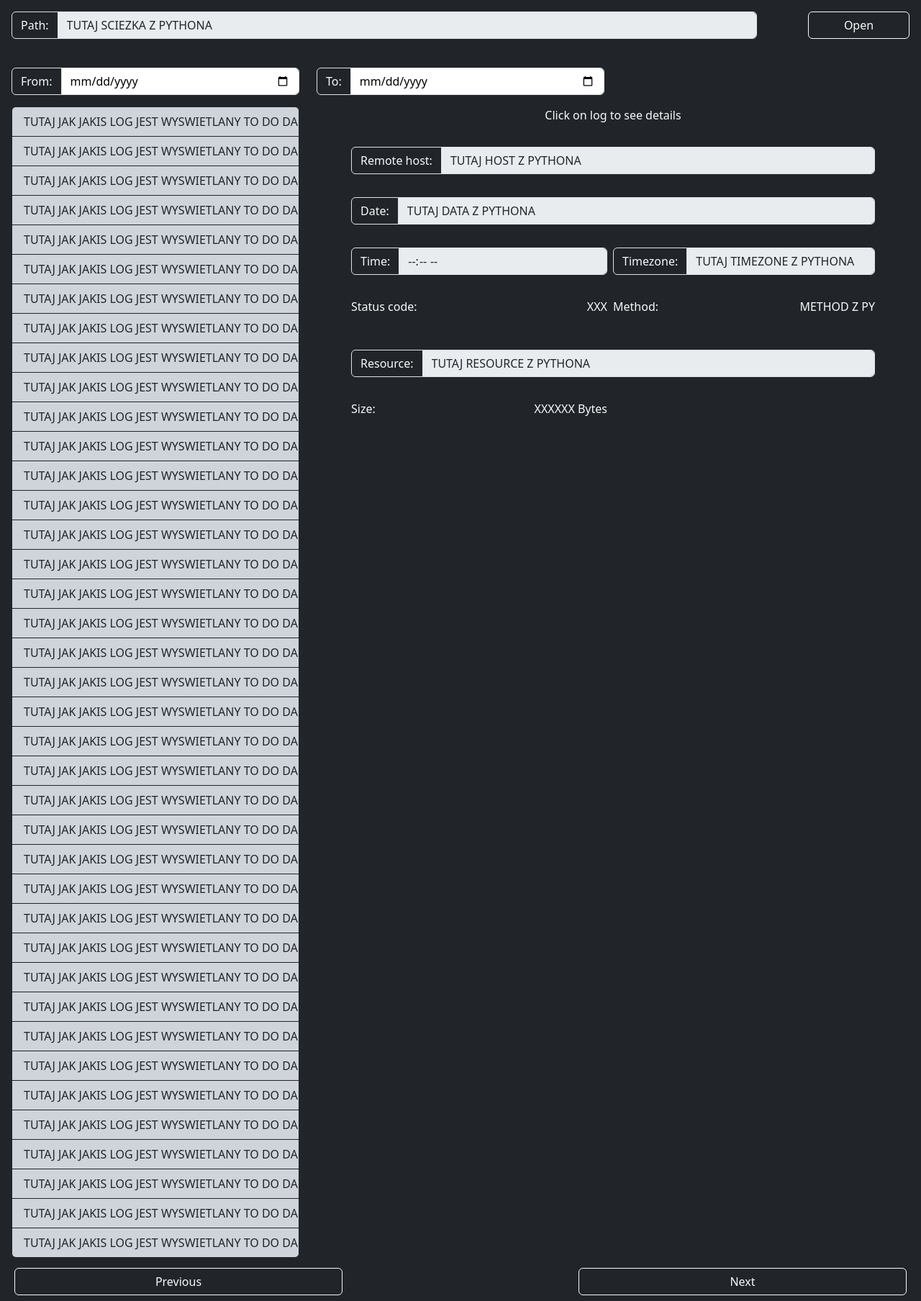
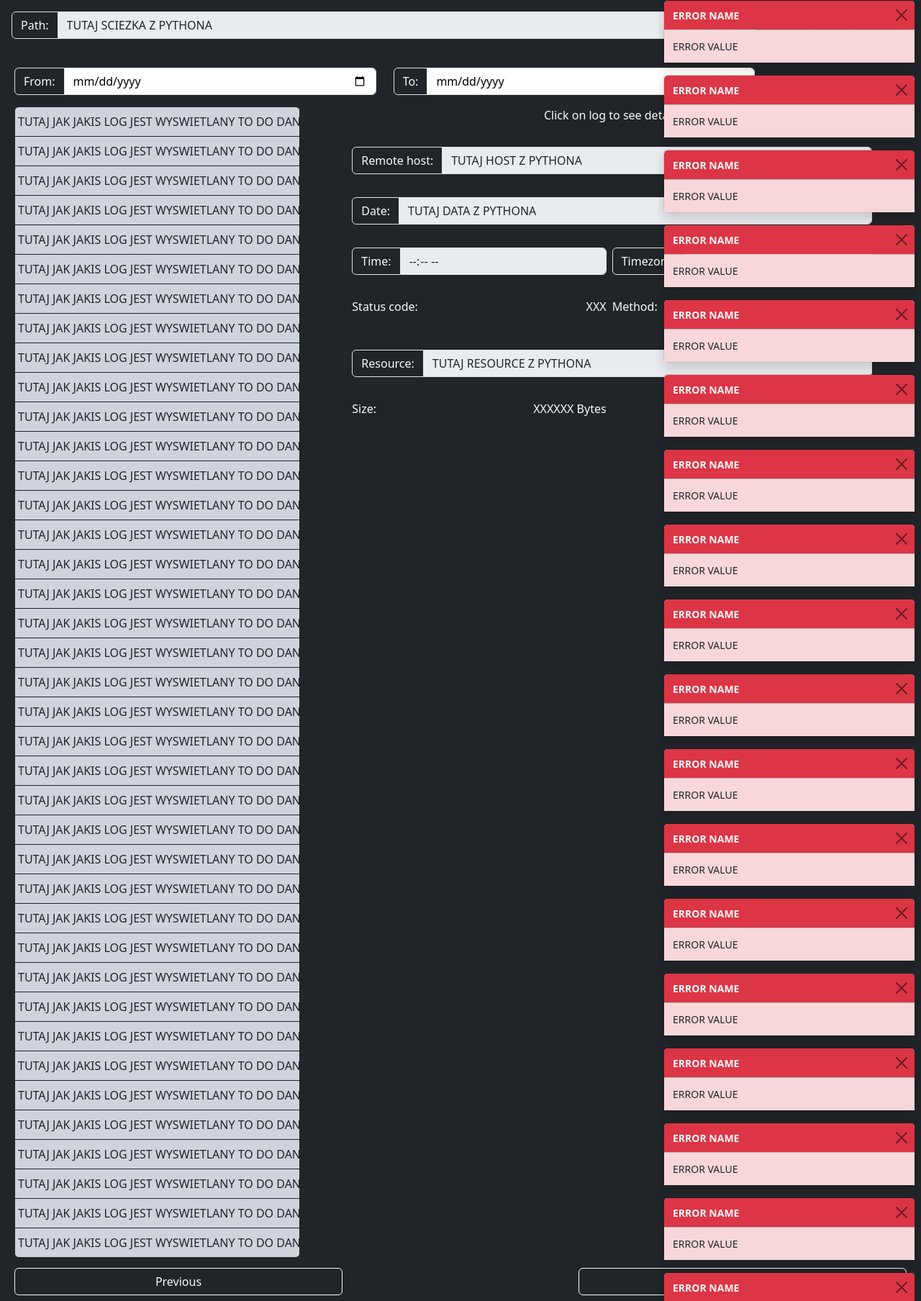
Before and after one commit to Matixy/golinski-zadrozny-grupa-4-jezyki-skryptowe-python, a Flask app: page / in a window 1280 px wide. Shown: the whole page at 72% size. Run offline with Flask 3, Linux system fonts and the light colour scheme; some libraries are stand-ins or nearby versions.

Commit message:
Created error template

```diff
--- a/Lista8/src/gui/templates/error.html
+++ b/Lista8/src/gui/templates/error.html
@@ -1,10 +1,9 @@
-<div class="toast active" role="alert" aria-live="assertive" aria-atomic="true">
+<div class="toast show mb-3 mx-2" role="alert" aria-live="assertive" aria-atomic="true">
   <div class="toast-header bg-danger">
-    <img src="..." class="rounded me-2" alt="...">
-    <strong class="me-auto">ERROR NAME</strong>
-    <button type="button" class="btn-close" data-bs-dismiss="toast" aria-label="Close"></button>
+    <strong class="me-auto text-light">ERROR NAME</strong>
+    <button type="button" class="btn-close btn btn-outline-light" data-bs-dismiss="toast" aria-label="Close"></button>
   </div>
-  <div class="toast-body danger-emphasis">
+  <div class="toast-body bg-danger-subtle text-dark">
     ERROR VALUE
   </div>
 </div>
--- a/Lista8/src/gui/templates/index.html
+++ b/Lista8/src/gui/templates/index.html
@@ -16,15 +16,19 @@
   <body class="bg-dark text-light p-2 vh-100 d-flex flex-column overflow-hidden">
     <header class="flex-shrink-0">{% include 'header.html' %}</header>
 
-    <aside>
-      {% include 'error.html' %}
+    <aside class="z-3 position-absolute top-0 end-0">
+      <div class="d-flex flex-column vh-100 overflow-auto">
+        {% for _ in range(20) %}
+          {% include 'error.html' %}
+        {% endfor %}
+      </div>
     </aside>
 
     <main id="master" class="flex-grow-1 overflow-hidden">
-      <div class="container-fluid p-2 h-100 d-flex flex-column">
+      <div class="container-fluid py-2 h-100 d-flex flex-column">
          <div class="row text-start mb-3 flex-shrink-0">
-              <div class="col-4">
-                <div class="input-group align-self-start">
+              <div class="col-5">
+                <div class="input-group">
                   <span
                     class="input-group-text bg-dark text-light"
                     id="basic-addon3"
@@ -40,8 +44,8 @@
                 </div>
               </div>
 
-              <div class="col-4">
-                <div class="input-group align-self-start">
+              <div class="col-5">
+                <div class="input-group d-flex justify-content-end">
                   <span
                     class="input-group-text bg-dark text-light"
                     id="basic-addon3"
@@ -61,23 +65,23 @@
         <div class="row flex-grow-1 overflow-hidden">
           <div class="col-4 h-100 overflow-auto">
             <div class="d-flex flex-column">
-              <ul class="list-group">
+              <div class="list-group">
 
                 {% for log_id, log in logi.items() %}
               <li
-                class="list-group-item text-nowrap overflow-hidden bg-dark-subtle border-bottom border-dark"
+                class="list-group-item text-nowrap overflow-hidden px-1 bg-dark-subtle border-bottom border-dark"
                 hx-get="/szczegoly/{{ log_id }}"
                 hx-target="#detail-pane"
               >
                 TUTAJ JAK JAKIS LOG JEST WYSWIETLANY TO DO DANEGO LI DODAC ACTIVE KLASE{{ log.ip }} - [{{ log.status }}] {{ log.uri }}
               </li>
               {% endfor %}
-              </ul>
+              </div>
 
             </div>
           </div>
 
-          <section id="detail-pane" class="col-8 h-100 text-center">
+          <section id="detail-pane" class="col-8 h-100 text-center overflow-auto">
             <p>Click on log to see details</p>
             <div> {% include 'detail.html' %} </div>
           </section>
@@ -85,7 +89,9 @@
       </div>
     </main>
 
-    <footer class="">{% include 'footer.html' %}</footer>
+    <footer class="">
+      {% include 'footer.html' %}
+    </footer>
 
     <script src="https://unpkg.com/htmx.org@1.9.6"></script>
     <script src="{{ url_for('static', filename='js/bootstrap.bundle.min.js') }}"></script>
```
